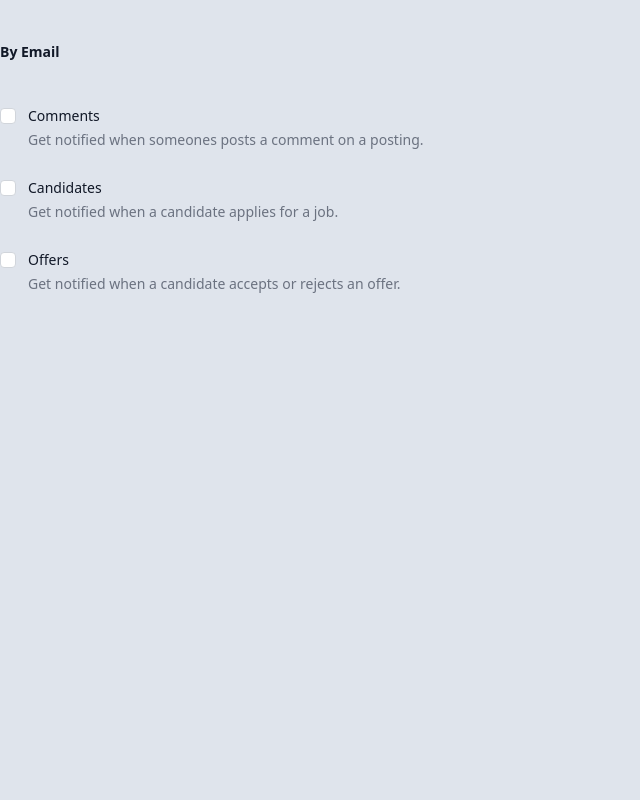
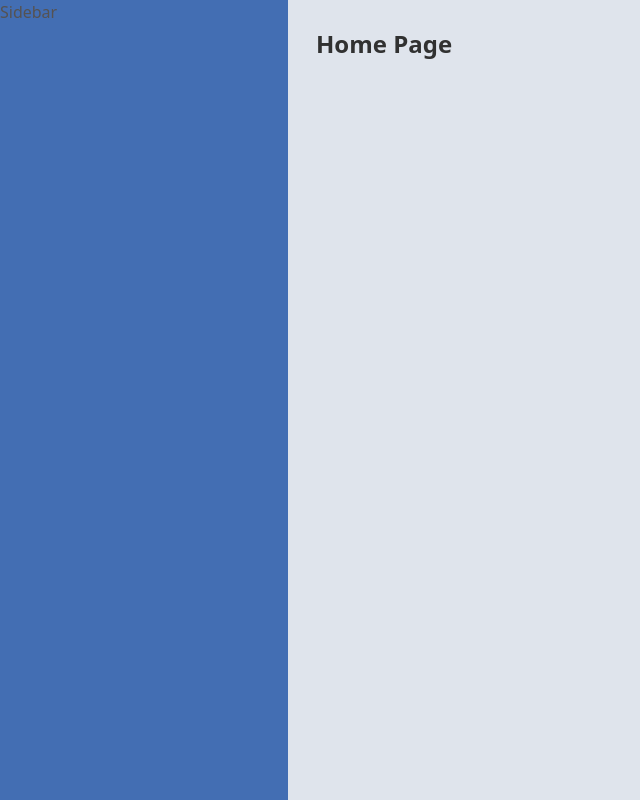
Before and after one commit to MatheusLoeblein/FrontEndHelpdeskV1, a Next.js app: page / in a window 1280 px wide. Shown: the whole page, without its empty margins (0-640 px from the left). Built offline with nearby package versions, Linux system fonts and the light colour scheme.

Commit message:
Feat: Menu animate

```diff
--- a/src/app/globals.css
+++ b/src/app/globals.css
@@ -5,5 +5,15 @@
 body {
 
   background: #DFE4EC;
+  color: #555252;
 
 }
+
+h1,
+h2,
+h3,
+h4,
+h5,
+h6 {
+  color: #313131;
+}
--- a/src/components/MenuSideBar/index.tsx
+++ b/src/components/MenuSideBar/index.tsx
@@ -1,12 +1,12 @@
 import { NavLink } from '@/components/NavLink';
-import { useState } from 'react';
+import { useState, useEffect, useContext } from 'react';
 import { FaTruck, FaCodeBranch, FaFileImport } from 'react-icons/fa';
 import { AiFillNotification } from 'react-icons/ai';
 import { BiTask, BiSolidArrowToLeft } from 'react-icons/bi';
 import { PiComputerTowerFill } from 'react-icons/pi';
 import { RiLogoutBoxFill } from 'react-icons/ri';
 import { handleLogout } from '@/utils/logout';
-
+import { LayoutContext } from '@/context/LayoutContext';
 
 const navLinks = [
   {
@@ -55,7 +55,16 @@ const navLinks = [
 
 export function MenuSideBar(){
 
+  const { setMenuOver } = useContext(LayoutContext);
+
   const [siderOver, setSideOver] = useState(false);
+
+
+  useEffect(() => {
+    setMenuOver(siderOver);
+
+  }, [setMenuOver, siderOver])
+
 
   const [sideSubVisible, setSideSubVisible] = useState(-1);
 
@@ -70,7 +79,8 @@ export function MenuSideBar(){
     className={`
     flex flex-col  h-full space-y-96 fixed bg-white
     py-5 text-xs text-gray-700 border-r border-r-border-default
-    ${siderOver? 'transition  w-16' : 'transition w-72 pr-5  pl-5'}`}
+     duration-300
+    ${siderOver? ' w-16' : 'w-72 pr-5  pl-5'}`}
 
     >
       <div className=''>
--- a/src/components/NavLink/index.tsx
+++ b/src/components/NavLink/index.tsx
@@ -35,7 +35,7 @@ export function NavLink({visible, texts, onClick, sideOver, sideSubVisible, onMo
           {title}
         </span>
 
-        <ul className={`flex flex-col ${visible && subtitles  ? 'animate-menuDropDownIn' : 'hidden' }`}>
+        <ul className={`flex flex-col duration-300  ${visible && subtitles  ? 'animate-menuDropDownIn' : 'hidden' }`}>
             {subtitles && subtitles.map((obj: { subtitle: string, link: string,}) => {
             return(
               <li className='hover:bg-gray-200 pl-20 py-2 rounded-md cursor-pointer' key={obj.subtitle}>{obj.subtitle}</li>
@@ -47,14 +47,14 @@ export function NavLink({visible, texts, onClick, sideOver, sideSubVisible, onMo
   }else{
     return(
       <div className='w-full p-2 flex relative'>
-        <span className='p-3 hover:bg-gray-200 cursor-pointer rounded-md' title={title} onMouseOver={onMouseOver} onClick={onClick} onMouseLeave={onMouseLeave}>
+        <span className='p-3 hover:bg-gray-200 cursor-pointer rounded-md duration-300' title={title} onMouseOver={onMouseOver} onClick={onClick} onMouseLeave={onMouseLeave}>
           {children}
         </span>
 
 
       { sideSubVisible &&
 
-         <div className='w-60 bg-white absolute border  border-border-default shadow-md rounded-md -right-64 top-4 flex flex-col z-10'>
+         <div className='w-60 bg-white absolute border duration-300 border-border-default shadow-md rounded-md -right-64 top-4 flex flex-col z-10'>
 
          <div className='absolute w-5 h-5 bg-white rotate-45 top-2 -left-[10.6px] z-0 border-b border-l border-b-border-default border-l-border-default  rounded-bl-md' >
          </div>
--- a/src/pages/index.tsx
+++ b/src/pages/index.tsx
@@ -1,39 +1,14 @@
 export default function Main() {
 
- return(
+    return (
 
-  <div className="mt-10 space-y-10">
-    <legend className="text-sm font-semibold leading-6 text-gray-900">By Email</legend>
-    <div className="mt-6 space-y-6">
-      <div className="relative flex gap-x-3">
-        <div className="flex h-6 items-center">
-          <input id="comments" name="comments" type="checkbox" className="h-4 w-4 rounded border-gray-300 text-indigo-600 focus:ring-indigo-600"/>
+        <div className="flex">
+            <div className={'w-72 h-screen bg-primary-formedica'}>Sidebar</div>
+
+            <div className="p-7 text-2xl font-semibold  ">
+                <h1>Home Page</h1>
+            </div>
         </div>
-        <div className="text-sm leading-6">
-          <label  className="font-medium text-gray-900">Comments</label>
-          <p className="text-gray-500">Get notified when someones posts a comment on a posting.</p>
-        </div>
-      </div>
-      <div className="relative flex gap-x-3">
-        <div className="flex h-6 items-center">
-          <input id="candidates" name="candidates" type="checkbox" className="h-4 w-4 rounded border-gray-300 text-indigo-600 focus:ring-indigo-600"/>
-        </div>
-        <div className="text-sm leading-6">
-          <label className="font-medium text-gray-900">Candidates</label>
-          <p className="text-gray-500">Get notified when a candidate applies for a job.</p>
-        </div>
-      </div>
-      <div className="relative flex gap-x-3">
-        <div className="flex h-6 items-center">
-          <input id="offers" name="offers" type="checkbox" className="h-4 w-4 rounded border-gray-300 text-indigo-600 focus:ring-indigo-600"/>
-        </div>
-        <div className="text-sm leading-6">
-          <label className="font-medium text-gray-900">Offers</label>
-          <p className="text-gray-500">Get notified when a candidate accepts or rejects an offer.</p>
-        </div>
-      </div>
-    </div>
-  </div>
- )
+    )
 
 }
```
Also changed, not shown: src/pages/dashboard.tsx (+74 -23 lines).
